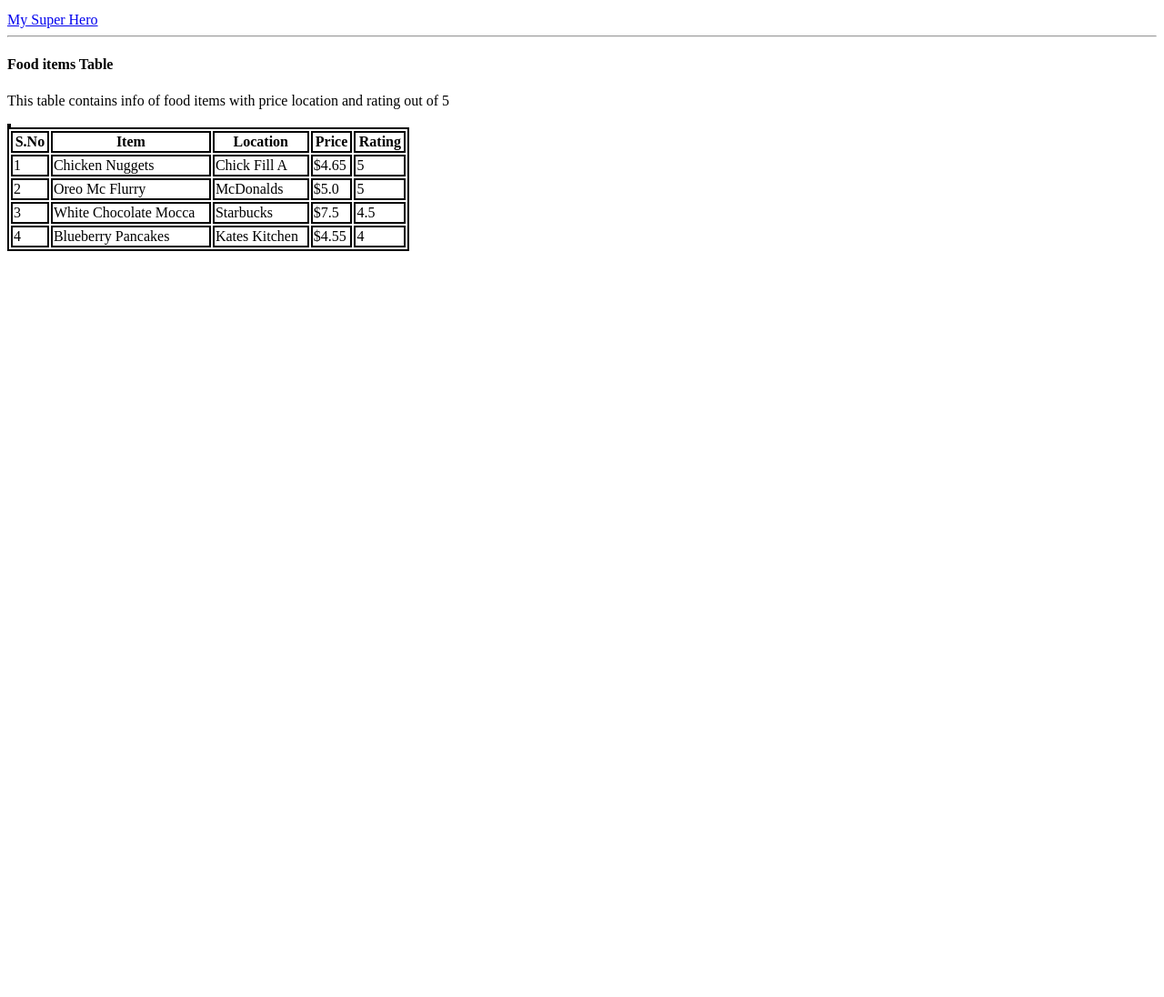
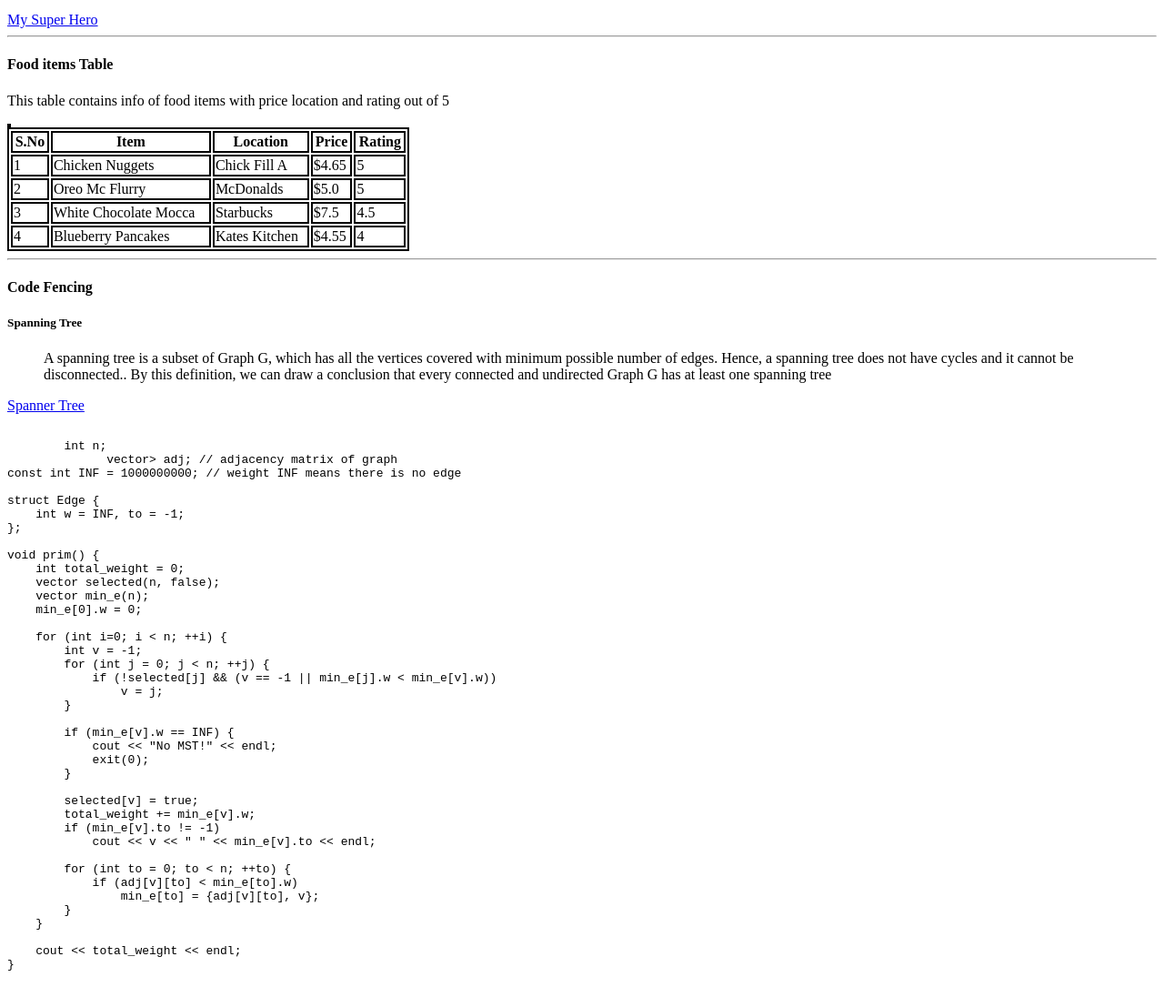
Before and after one commit to 44-563-WebApps-F21/webapps-f21-assignment-3-gayatridevabhaktuni, a plain HTML site: page index.html in a window 1280 px wide. Shown: the part 518-1614 px from the top of the page at 91% size. Before the commit the page ends 802 px from the top, so only its background shows below. Drawn offline with Linux system fonts and the light colour scheme.

Commit message:
code added

```diff
--- a/index.html
+++ b/index.html
@@ -84,3 +84,54 @@
     <td>4</td>
 </tr>
 </table>
+<hr>
+<h4>Code Fencing</h4>
+<h5>Spanning Tree</h5>
+<blockquote>
+    A spanning tree is a subset of Graph G, which has all the vertices covered with minimum possible number of edges. Hence, a spanning tree does not have cycles and it cannot be disconnected..
+By this definition, we can draw a conclusion that every connected and undirected Graph G has at least one spanning tree
+</blockquote>
+ <a href = "https://www.tutorialspoint.com/data_structures_algorithms/spanning_tree.html" > Spanner Tree</a>
+<pre>
+    <code>
+        int n;
+              vector<vector<int>> adj; // adjacency matrix of graph
+const int INF = 1000000000; // weight INF means there is no edge
+
+struct Edge {
+    int w = INF, to = -1;
+};
+
+void prim() {
+    int total_weight = 0;
+    vector<bool> selected(n, false);
+    vector<Edge> min_e(n);
+    min_e[0].w = 0;
+
+    for (int i=0; i < n; ++i) {
+        int v = -1;
+        for (int j = 0; j < n; ++j) {
+            if (!selected[j] && (v == -1 || min_e[j].w < min_e[v].w))
+                v = j;
+        }
+
+        if (min_e[v].w == INF) {
+            cout << "No MST!" << endl;
+            exit(0);
+        }
+
+        selected[v] = true;
+        total_weight += min_e[v].w;
+        if (min_e[v].to != -1)
+            cout << v << " " << min_e[v].to << endl;
+
+        for (int to = 0; to < n; ++to) {
+            if (adj[v][to] < min_e[to].w)
+                min_e[to] = {adj[v][to], v};
+        }
+    }
+
+    cout << total_weight << endl;
+}
+    </code>
+</pre>
```
